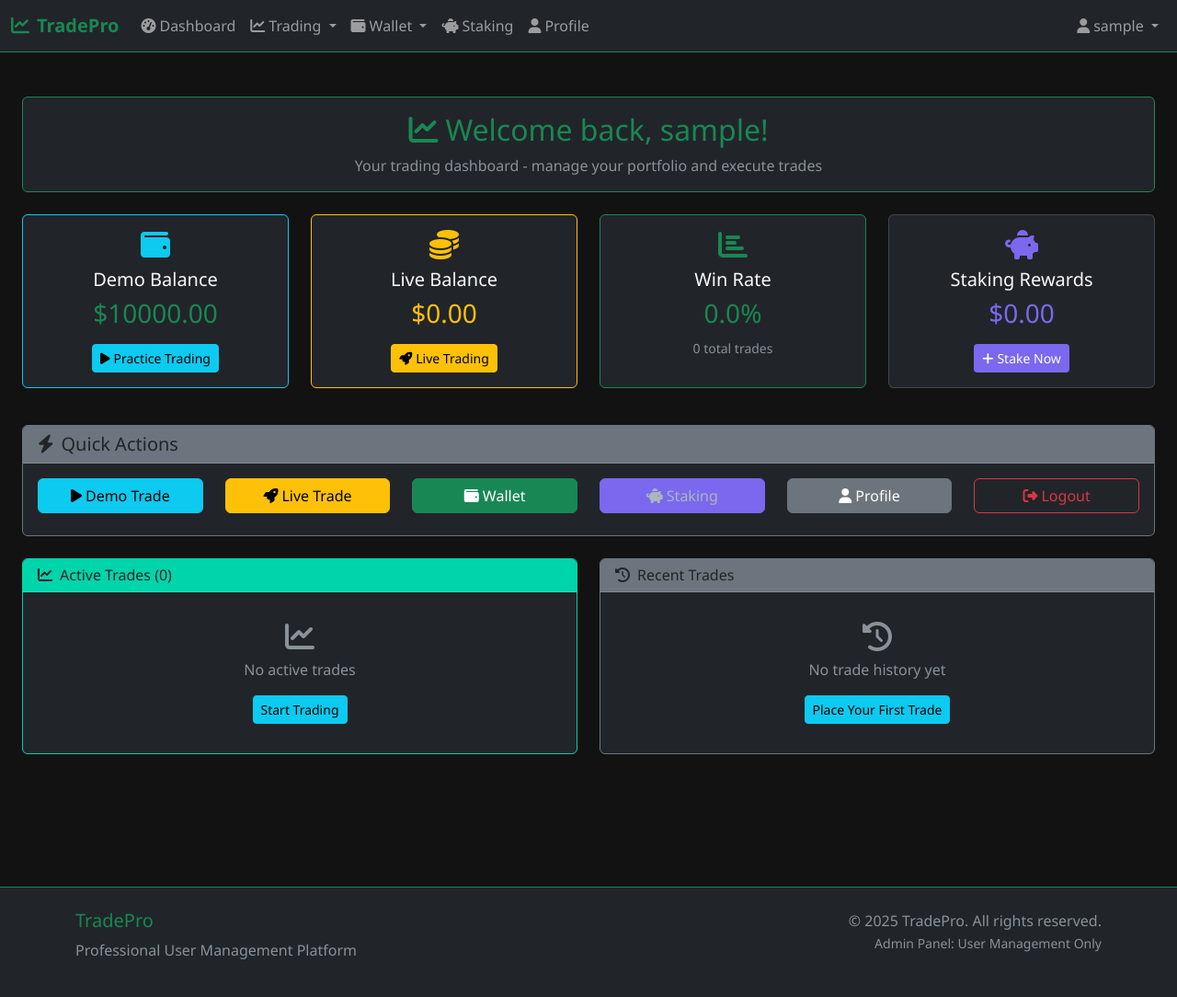
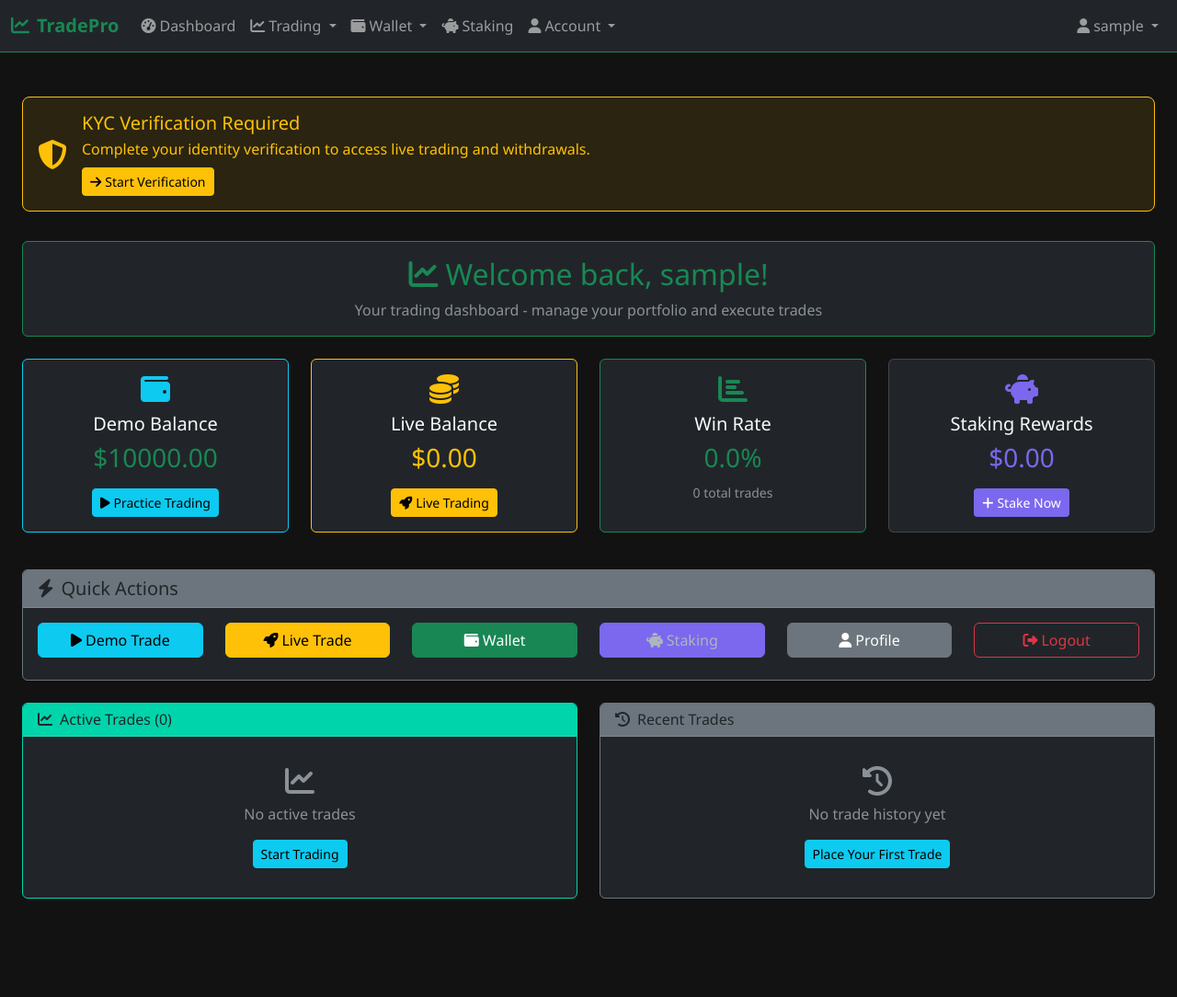
Before and after one commit to amanu477/trade-horizon, a Flask app: page /dashboard in a window 1280 px wide. Shown: the top 1084 px of the page at 92% size. Before the commit the page ends 1043 px from the top, so only its background shows below. Run offline with Flask 3, Linux system fonts and the light colour scheme; the visitor is signed in with stand-in values (Sample User, id 1); data comes from the database, SQL or seed files in the repository; data that the repository does not hold is empty; some libraries are stand-ins or nearby versions.

Commit message:
Enhance account security and streamline crypto deposits for all users
Implements QR code generation for crypto deposits and adds KYC verification reminders.

Replit-Commit-Author: Agent
Replit-Commit-Session-Id: da8c5147-bee3-4d5d-a5cd-ade0cfd7f229
Replit-Commit-Screenshot-Url: https://storage.googleapis.com/screenshot-production-us-central1/fc00bf03-5057-4343-9f19-c7f19a483e52/a92bd79c-8674-4138-a4e5-e338f591afb1.jpg

```diff
--- a/routes.py
+++ b/routes.py
@@ -462,10 +462,14 @@ def crypto_deposit():
         flash(f'Deposit address for {currency} not configured. Please contact support.', 'error')
         return redirect(url_for('wallet'))
 
+    # Generate QR code for the deposit address
+    qr_code = generate_crypto_qr_code(addresses[currency], float(amount))
+
     return render_template('deposit/crypto.html',
                          amount=amount,
                          currency=currency,
-                         address=addresses[currency])
+                         address=addresses[currency],
+                         qr_code=qr_code)
 
 @app.route('/deposit/submit', methods=['POST'])
 @login_required
--- a/templates/base.html
+++ b/templates/base.html
@@ -119,10 +119,23 @@
                         </a>
                     </li>
                     {% endif %}
-                    <li class="nav-item">
-                        <a class="nav-link" href="{{ url_for('profile') }}">
-                            <i class="fas fa-user me-1"></i>Profile
+                    <li class="nav-item dropdown">
+                        <a class="nav-link dropdown-toggle" href="#" role="button" data-bs-toggle="dropdown">
+                            <i class="fas fa-user me-1"></i>Account
                         </a>
+                        <ul class="dropdown-menu">
+                            <li><a class="dropdown-item" href="{{ url_for('profile') }}">
+                                <i class="fas fa-user me-1"></i>Profile
+                            </a></li>
+                            <li><a class="dropdown-item" href="{{ url_for('kyc_verification') }}">
+                                <i class="fas fa-shield-alt me-1"></i>KYC Verification
+                                {% if not current_user.kyc_verified %}
+                                <span class="badge bg-warning text-dark ms-1">Required</span>
+                                {% else %}
+                                <span class="badge bg-success ms-1">Verified</span>
+                                {% endif %}
+                            </a></li>
+                        </ul>
                     </li>
                 </ul>
 
--- a/templates/dashboard.html
+++ b/templates/dashboard.html
@@ -4,6 +4,26 @@
 
 {% block content %}
 <div class="container-fluid py-4">
+    <!-- KYC Verification Alert -->
+    {% if not current_user.kyc_verified %}
+    <div class="row mb-3">
+        <div class="col-12">
+            <div class="alert alert-warning border-warning">
+                <div class="d-flex align-items-center">
+                    <i class="fas fa-shield-alt fa-2x text-warning me-3"></i>
+                    <div class="flex-grow-1">
+                        <h5 class="alert-heading mb-1">KYC Verification Required</h5>
+                        <p class="mb-2">Complete your identity verification to access live trading and withdrawals.</p>
+                        <a href="{{ url_for('kyc_verification') }}" class="btn btn-warning btn-sm">
+                            <i class="fas fa-arrow-right me-1"></i>Start Verification
+                        </a>
+                    </div>
+                </div>
+            </div>
+        </div>
+    </div>
+    {% endif %}
+
     <!-- Welcome Section -->
     <div class="row mb-4">
         <div class="col-12">
@@ -13,6 +33,11 @@
                         <i class="fas fa-chart-line me-2"></i>Welcome back, {{ current_user.username }}!
                     </h2>
                     <p class="text-muted mb-0">Your trading dashboard - manage your portfolio and execute trades</p>
+                    {% if current_user.kyc_verified %}
+                    <span class="badge bg-success mt-2">
+                        <i class="fas fa-shield-check me-1"></i>KYC Verified
+                    </span>
+                    {% endif %}
                 </div>
             </div>
         </div>
```
Also changed, not shown: templates/deposit/crypto.html (+8 -4 lines).
